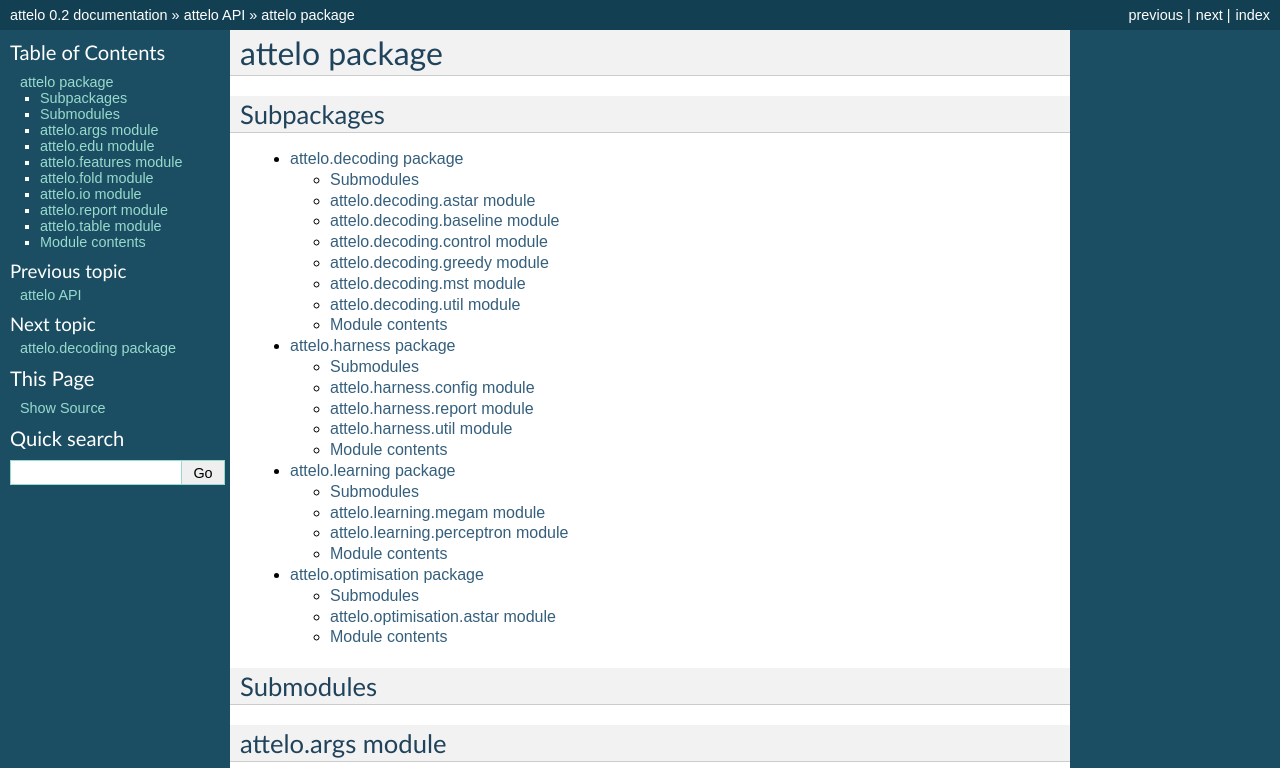
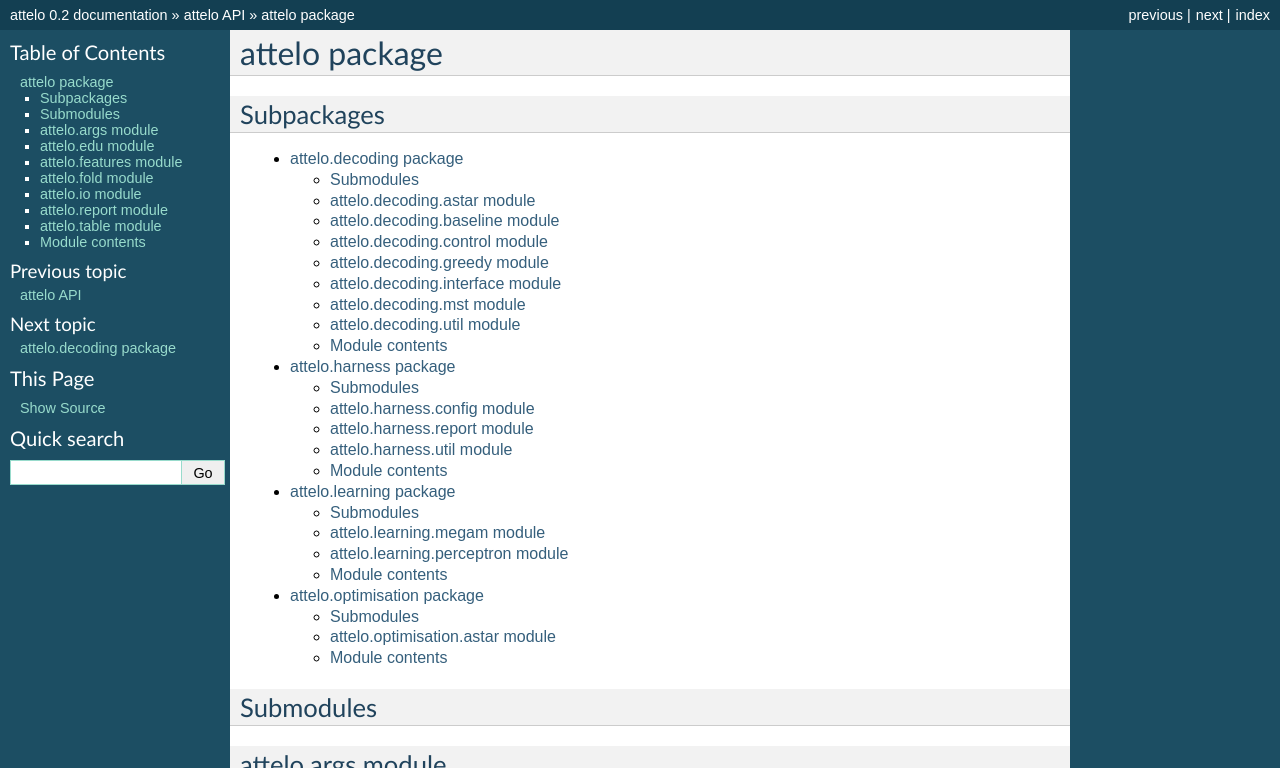
Before and after one commit to irit-melodi/attelo, a Sphinx documentation site: the page built from doc/api-doc/attelo.rst, in a window 1280 px wide and 900 px high, cut to the strip 0-768 px from the top of the window. Built offline with Sphinx 7.4.7, drawn with Linux system fonts in a browser that asks for light colours.

Commit message:
autodoc for attelo.decoding.interface

```diff
--- a/doc/api-doc/attelo.decoding.rst
+++ b/doc/api-doc/attelo.decoding.rst
@@ -36,6 +36,14 @@ attelo.decoding.greedy module
     :undoc-members:
     :show-inheritance:
 
+attelo.decoding.interface module
+--------------------------------
+
+.. automodule:: attelo.decoding.interface
+    :members:
+    :undoc-members:
+    :show-inheritance:
+
 attelo.decoding.mst module
 --------------------------
 
```
